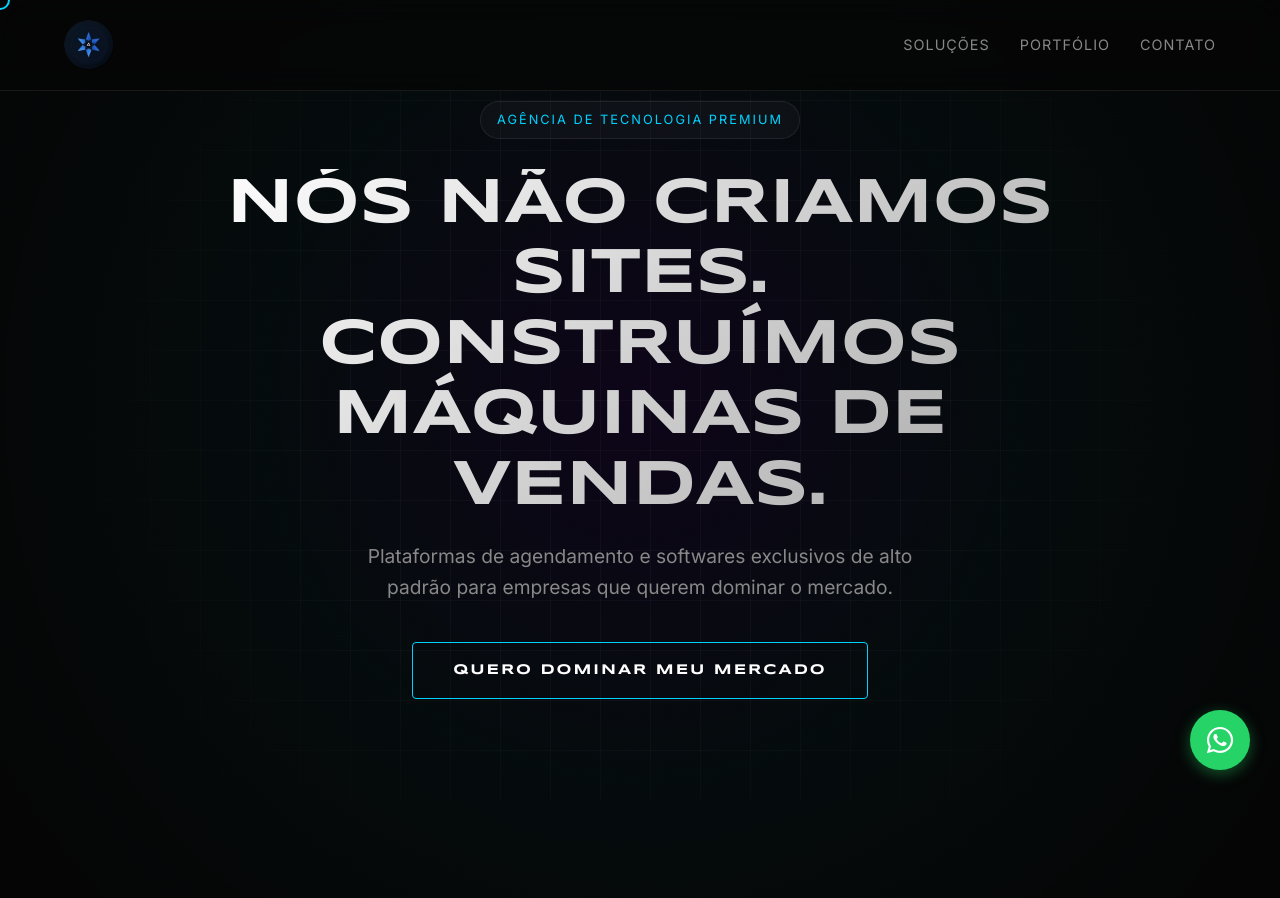
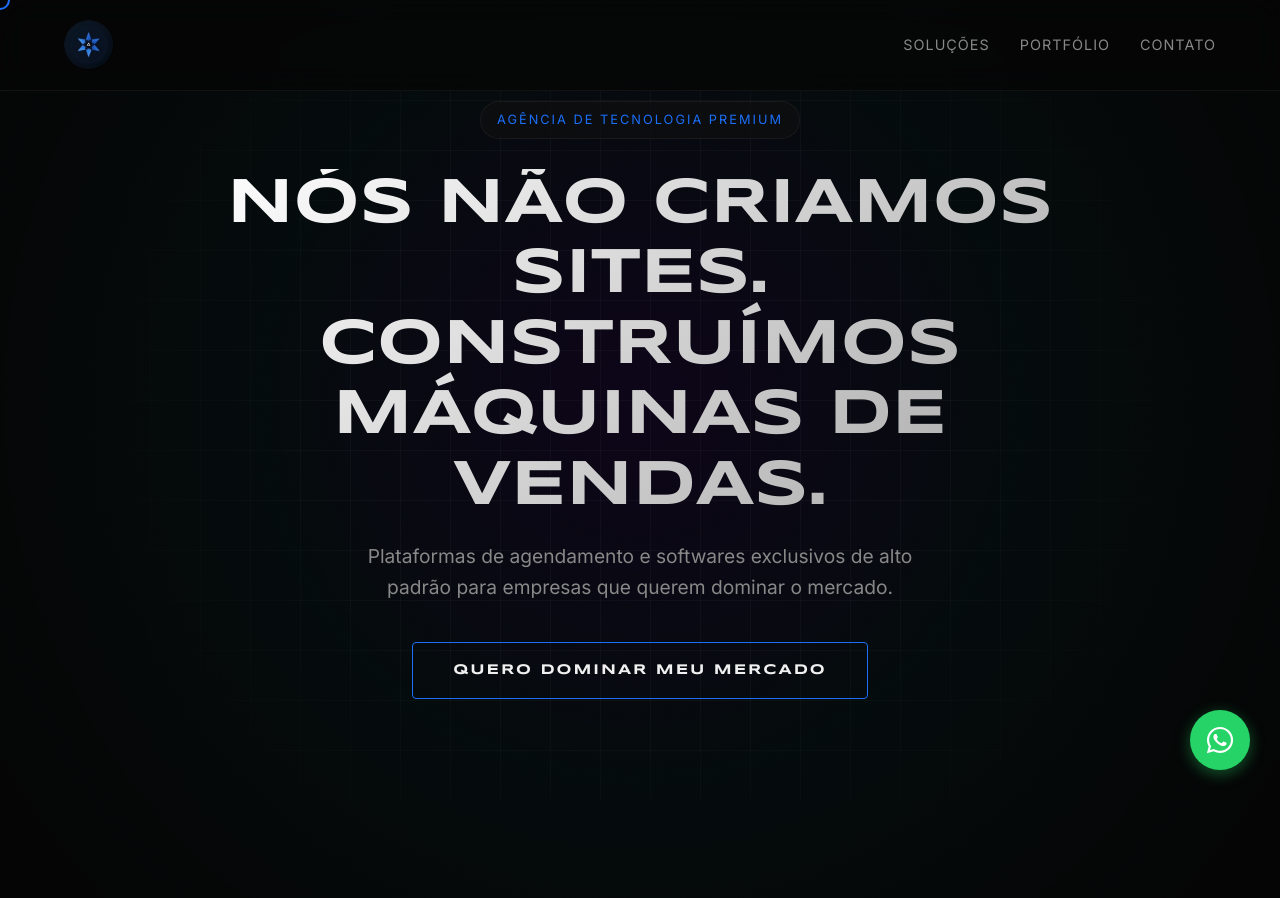
Before and after one commit to elysonedu-ui/rb-media-agency, a Flask app: page / in a window 1280 px wide. Shown: the top 898 px of the page. Run offline with Flask 3, Linux system fonts and the light colour scheme; some libraries are stand-ins or nearby versions.

Commit message:
UI: Update accent colors to logo branding and add portfolio image mockup

```diff
--- a/static/style.css
+++ b/static/style.css
@@ -1,12 +1,16 @@
 :root {
     --bg-black: #050505;
     --bg-darker: #020202;
-    --neon-blue: #00d2ff;
-    --neon-purple: #7000ff;
-    --text-main: #ffffff;
+    --glass-bg: rgba(15, 15, 15, 0.6);
+    --glass-border: rgba(255, 255, 255, 0.05);
+
+    /* Cores atualizadas baseadas na logo (Estrela Azul) */
+    --neon-blue: #1c6ff8;
+    --neon-purple: #0b3d91;
+
+    --text-main: #f0f0f0;
     --text-muted: #888888;
-    --glass-bg: rgba(255, 255, 255, 0.03);
-    --glass-border: rgba(255, 255, 255, 0.08);
+
     --font-heading: 'Syncopate', sans-serif;
     --font-body: 'Inter', sans-serif;
 }
--- a/templates/index.html
+++ b/templates/index.html
@@ -103,14 +103,8 @@
                         <div class="mockup-dot dot-y"></div>
                         <div class="mockup-dot dot-g"></div>
                     </div>
-                    <div class="mockup-body">
-                        <h3>IMPERIUM BARBER</h3>
-                        <p style="color: #666; font-family: var(--font-body); font-size: 0.8rem;">[ PAINEL ADMINISTRATIVO ]</p>
-                        <div style="margin-top: 20px; width: 80%; height: 2px; background: #222;"></div>
-                        <div style="display: flex; gap: 10px; margin-top: 20px;">
-                            <div style="width: 50px; height: 50px; background: rgba(0, 210, 255, 0.1); border: 1px solid rgba(0, 210, 255, 0.3); border-radius: 8px;"></div>
-                            <div style="width: 50px; height: 50px; background: rgba(112, 0, 255, 0.1); border: 1px solid rgba(112, 0, 255, 0.3); border-radius: 8px;"></div>
-                        </div>
+                    <div class="mockup-body" style="padding: 0; overflow: hidden; display: flex; justify-content: center; align-items: center; background: #000;">
+                        <img src="/static/portfolio_imperium.png" alt="Imperium Barber" style="width: 100%; height: 100%; object-fit: cover;">
                     </div>
                 </div>
             </div>
```
Also changed, not shown: static/portfolio_imperium.png (added).
